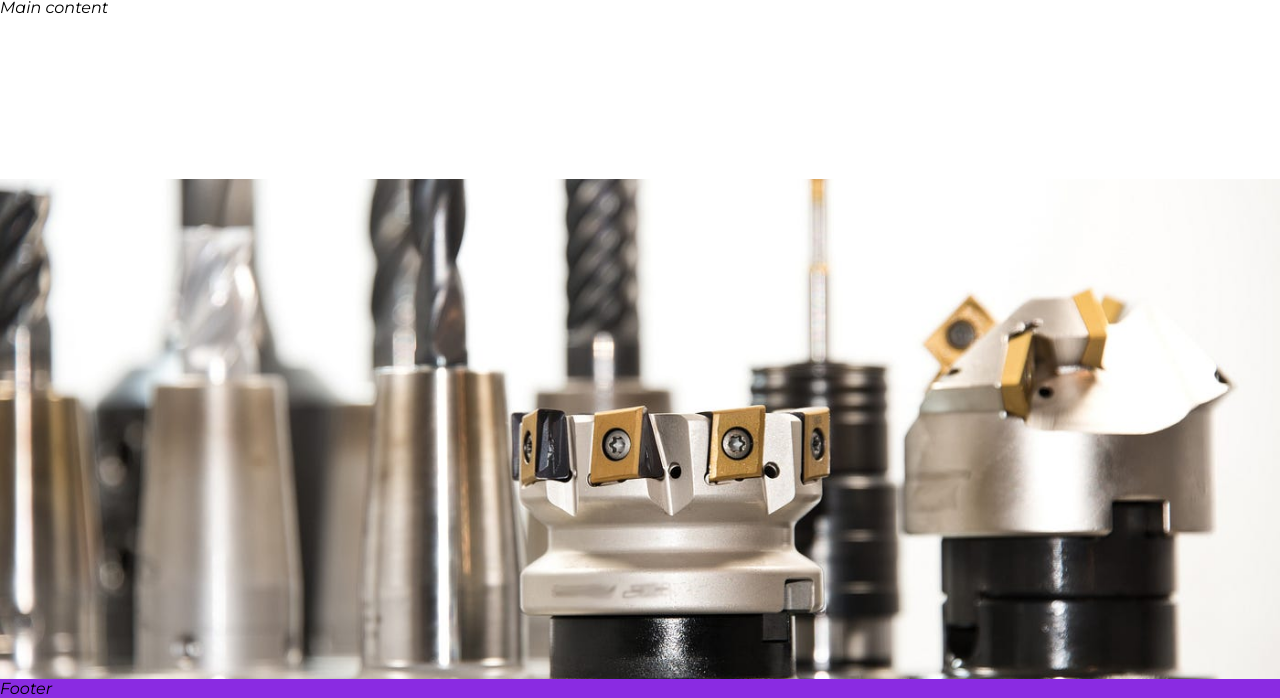
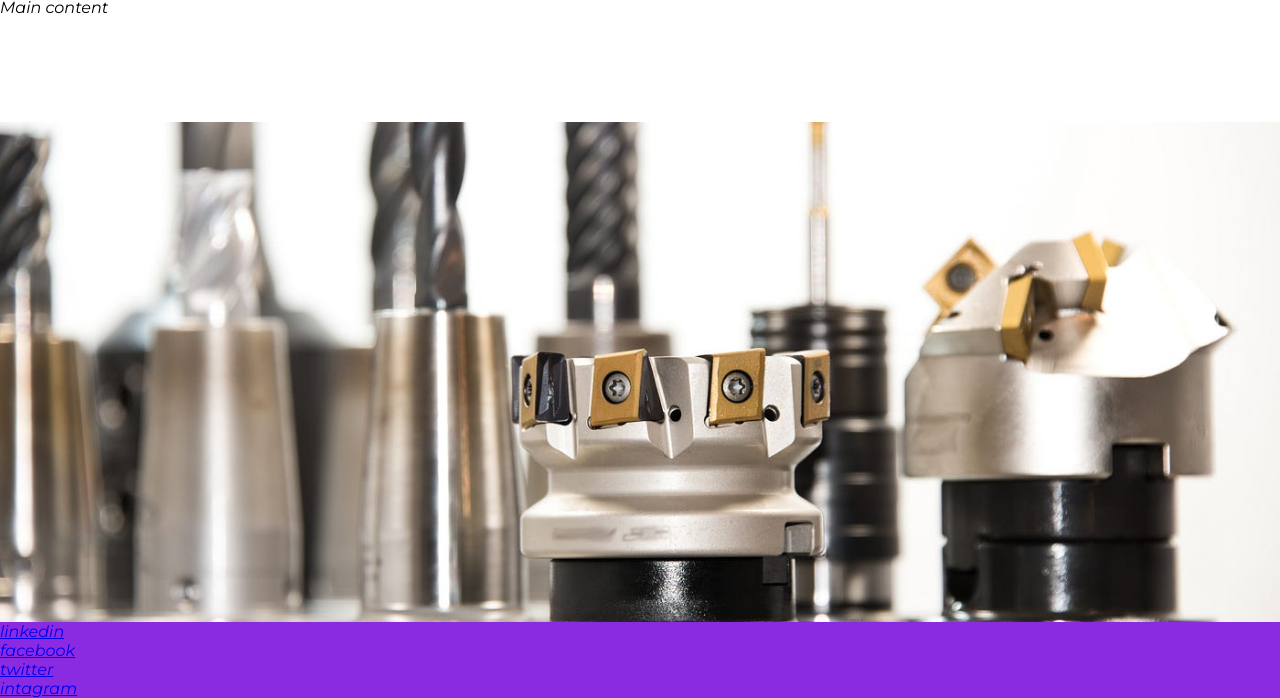
Before and after one commit to Ste-Abraham/DA-Plating-Jigs, a plain HTML site: page index.html in a window 1280 px wide. Shown: the part 102-800 px from the top of the page. Drawn offline with Linux system fonts and the light colour scheme.

Commit message:
created links in my footer, set all to open in new page - I will replace texts with icons

```diff
--- a/assets/css/style.css
+++ b/assets/css/style.css
@@ -52,7 +52,7 @@ main {
     flex: 1 0 auto;
     margin-top: 100px;
 }
-
+/** tools for home/index page used properties from love running project to center image and stop it distorting **/
 #tools {
     width: 100%;
     height: 500px;
--- a/index.html
+++ b/index.html
@@ -46,6 +46,13 @@
     </section>
 
     <!-- Footer -->
-    <footer>Footer</footer>
+    <footer>
+        <ul>
+            <li><a href="https://uk.linkedin.com/" target="_blank">linkedin</a></li>
+            <li><a href="https://www.facebook.com/" target="_blank">facebook</a></li>
+            <li><a href="https://twitter.com/?lang=en/" target="_blank">twitter</a></li>
+            <li><a href="https://www.instagram.com/" target="_blank">intagram</a></li>
+        </ul>
+    </footer>
   </body>
 </html>
```
